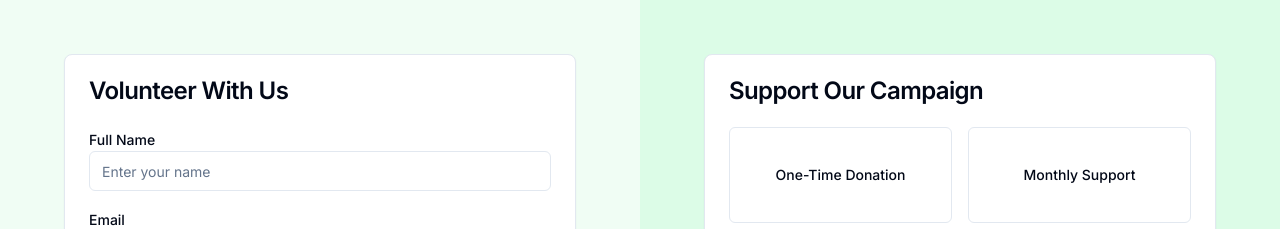
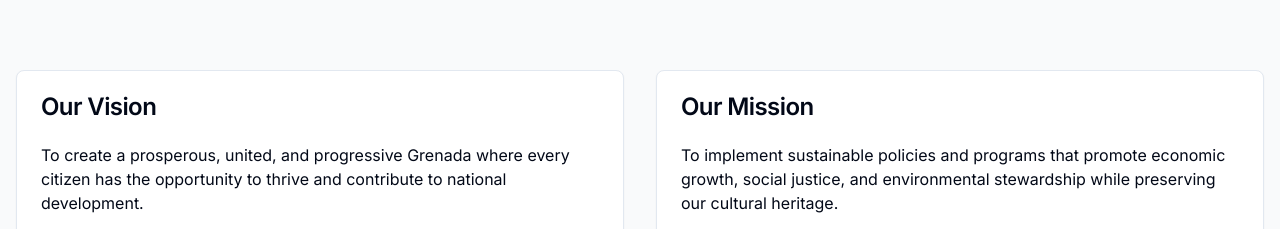
Before and after one commit to CariHQ/nnp-web, a Next.js app: page / in a window 1280 px wide. Shown: the part 723-952 px from the top of the page. Built offline with nearby package versions, Linux system fonts and the light colour scheme.

Commit message:
chore: update components on home screen

```diff
--- a/src/app/page.tsx
+++ b/src/app/page.tsx
@@ -7,7 +7,7 @@ export default function Home() {
    return (
       <div>
          <Hero />
-         {/* <MissionVision /> */}
+         <MissionVision />
          {/* <PhotoGallery /> */}
          <SplitSection />
       </div>
```
